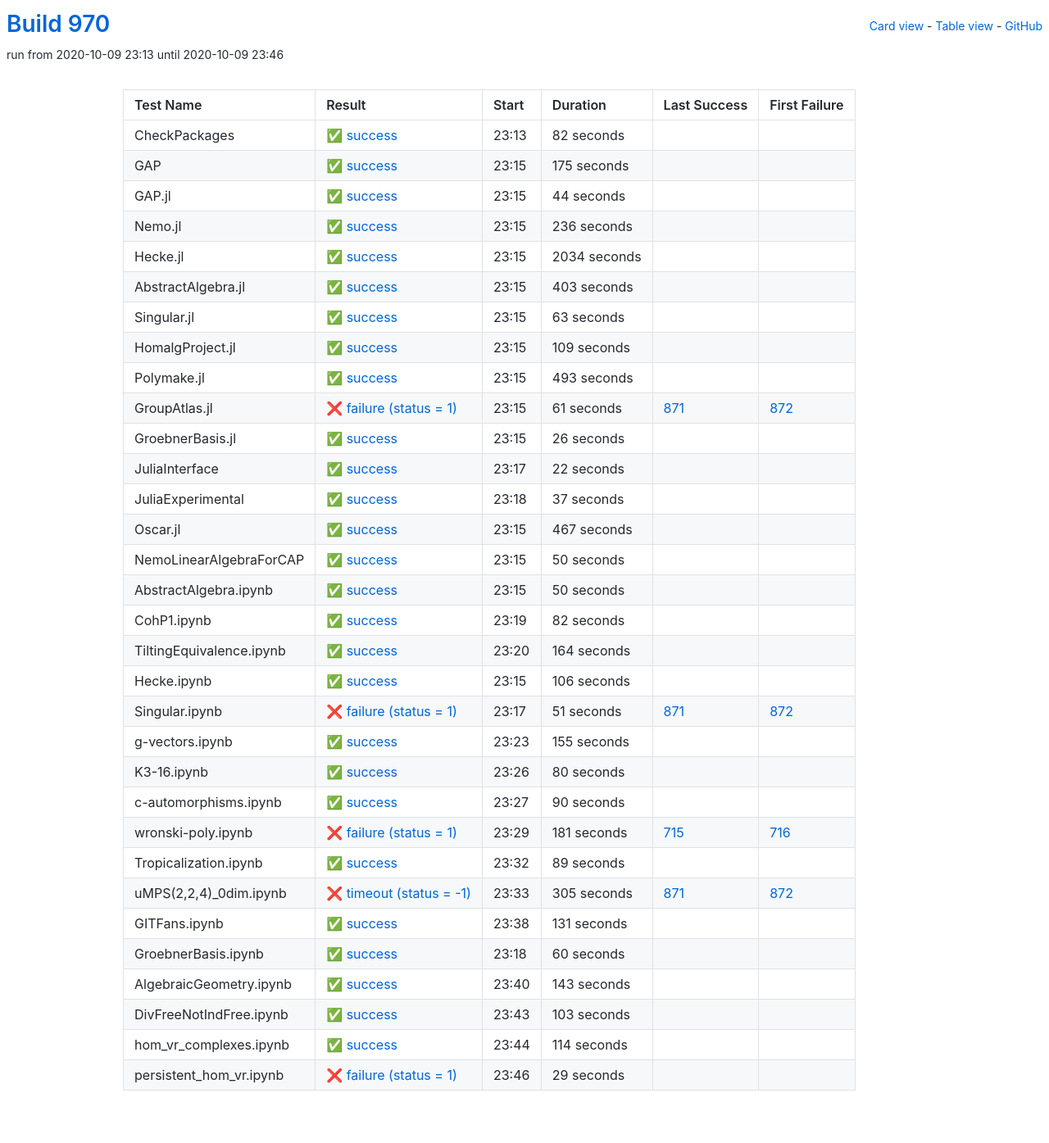
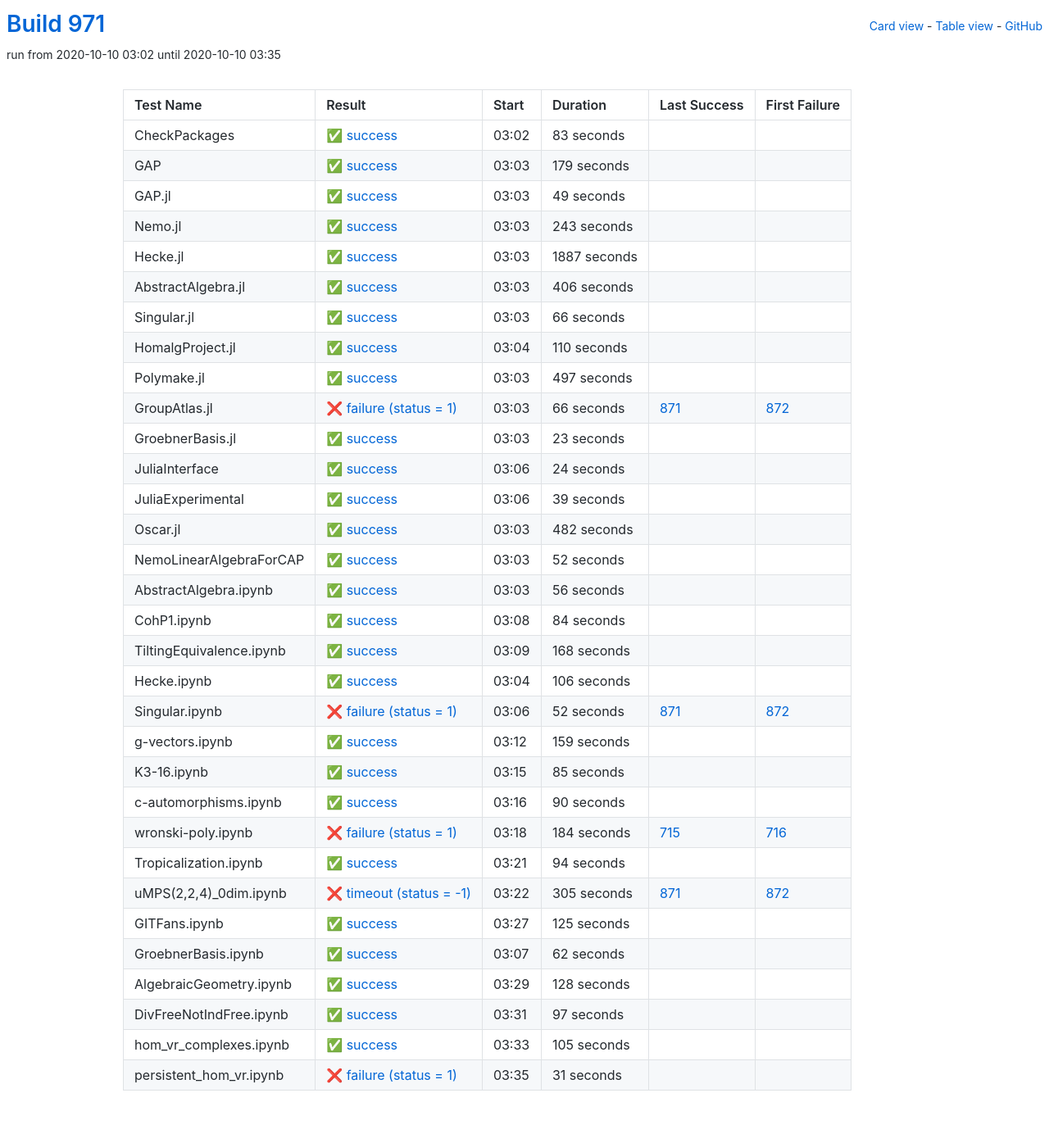
Before and after one commit to oscar-system/oscar-ci-status-stable, a Jekyll site: the page built from table.html, in a window 1280 px wide. Shown: the whole page at 82% size. Built offline with Jekyll 4.4.1, drawn with Linux system fonts in a browser that asks for light colours.

Commit message:
Build #971

```diff
--- a/_data/ci.yml
+++ b/_data/ci.yml
@@ -1,6 +1,6 @@
 ---
-build: 970
-build_url: https://oscarci.mathematik.uni-kl.de/job/oscar-stable/970/
+build: 971
+build_url: https://oscarci.mathematik.uni-kl.de/job/oscar-stable/971/
 job: oscar-stable
 organization: oscar-system
 repo: oscar-ci-status-stable
@@ -8,224 +8,224 @@ repourl: https://github.com/oscar-system/oscar-ci-status-stable
 tests:
 - name: CheckPackages
   id: checkpackages
-  log: https://oscarci.mathematik.uni-kl.de/job/oscar-stable/970/artifact/logs/build-970/CheckPackages.log
-  start: 2020-10-09 23:13
+  log: https://oscarci.mathematik.uni-kl.de/job/oscar-stable/971/artifact/logs/build-971/CheckPackages.log
+  start: 2020-10-10 03:02
   success: true
   exitcode: 0
   status: success
-  duration: 82
+  duration: 83
   last_success: false
   last_success_url:
   first_failure: false
   first_failure_url:
 - name: GAP
   id: gap
-  log: https://oscarci.mathematik.uni-kl.de/job/oscar-stable/970/artifact/logs/build-970/GAP.log
-  start: 2020-10-09 23:15
+  log: https://oscarci.mathematik.uni-kl.de/job/oscar-stable/971/artifact/logs/build-971/GAP.log
+  start: 2020-10-10 03:03
   success: true
   exitcode: 0
   status: success
-  duration: 175
+  duration: 179
   last_success: false
   last_success_url:
   first_failure: false
   first_failure_url:
 - name: GAP.jl
   id: gap-jl
-  log: https://oscarci.mathematik.uni-kl.de/job/oscar-stable/970/artifact/logs/build-970/GAP.jl.log
-  start: 2020-10-09 23:15
+  log: https://oscarci.mathematik.uni-kl.de/job/oscar-stable/971/artifact/logs/build-971/GAP.jl.log
+  start: 2020-10-10 03:03
   success: true
   exitcode: 0
   status: success
-  duration: 44
+  duration: 49
   last_success: false
   last_success_url:
   first_failure: false
   first_failure_url:
 - name: Nemo.jl
   id: nemo-jl
-  log: https://oscarci.mathematik.uni-kl.de/job/oscar-stable/970/artifact/logs/build-970/Nemo.jl.log
-  start: 2020-10-09 23:15
+  log: https://oscarci.mathematik.uni-kl.de/job/oscar-stable/971/artifact/logs/build-971/Nemo.jl.log
+  start: 2020-10-10 03:03
   success: true
   exitcode: 0
   status: success
-  duration: 236
+  duration: 243
   last_success: false
   last_success_url:
   first_failure: false
   first_failure_url:
 - name: Hecke.jl
   id: hecke-jl
-  log: https://oscarci.mathematik.uni-kl.de/job/oscar-stable/970/artifact/logs/build-970/Hecke.jl.log
-  start: 2020-10-09 23:15
+  log: https://oscarci.mathematik.uni-kl.de/job/oscar-stable/971/artifact/logs/build-971/Hecke.jl.log
+  start: 2020-10-10 03:03
   success: true
   exitcode: 0
   status: success
-  duration: 2034
+  duration: 1887
   last_success: false
   last_success_url:
   first_failure: false
   first_failure_url:
 - name: AbstractAlgebra.jl
   id: abstractalgebra-jl
-  log: https://oscarci.mathematik.uni-kl.de/job/oscar-stable/970/artifact/logs/build-970/AbstractAlgebra.jl.log
-  start: 2020-10-09 23:15
+  log: https://oscarci.mathematik.uni-kl.de/job/oscar-stable/971/artifact/logs/build-971/AbstractAlgebra.jl.log
+  start: 2020-10-10 03:03
   success: true
   exitcode: 0
   status: success
-  duration: 403
+  duration: 406
   last_success: false
   last_success_url:
   first_failure: false
   first_failure_url:
 - name: Singular.jl
   id: singular-jl
-  log: https://oscarci.mathematik.uni-kl.de/job/oscar-stable/970/artifact/logs/build-970/Singular.jl.log
-  start: 2020-10-09 23:15
+  log: https://oscarci.mathematik.uni-kl.de/job/oscar-stable/971/artifact/logs/build-971/Singular.jl.log
+  start: 2020-10-10 03:03
   success: true
   exitcode: 0
   status: success
-  duration: 63
+  duration: 66
   last_success: false
   last_success_url:
   first_failure: false
   first_failure_url:
 - name: HomalgProject.jl
   id: homalgproject-jl
-  log: https://oscarci.mathematik.uni-kl.de/job/oscar-stable/970/artifact/logs/build-970/HomalgProject.jl.log
-  start: 2020-10-09 23:15
+  log: https://oscarci.mathematik.uni-kl.de/job/oscar-stable/971/artifact/logs/build-971/HomalgProject.jl.log
+  start: 2020-10-10 03:04
   success: true
   exitcode: 0
   status: success
-  duration: 109
+  duration: 110
   last_success: false
   last_success_url:
   first_failure: false
   first_failure_url:
 - name: Polymake.jl
   id: polymake-jl
-  log: https://oscarci.mathematik.uni-kl.de/job/oscar-stable/970/artifact/logs/build-970/Polymake.jl.log
-  start: 2020-10-09 23:15
+  log: https://oscarci.mathematik.uni-kl.de/job/oscar-stable/971/artifact/logs/build-971/Polymake.jl.log
+  start: 2020-10-10 03:03
   success: true
   exitcode: 0
   status: success
-  duration: 493
+  duration: 497
   last_success: false
   last_success_url:
   first_failure: false
   first_failure_url:
 - name: GroupAtlas.jl
   id: groupatlas-jl
-  log: https://oscarci.mathematik.uni-kl.de/job/oscar-stable/970/artifact/logs/build-970/GroupAtlas.jl.log
-  start: 2020-10-09 23:15
+  log: https://oscarci.mathematik.uni-kl.de/job/oscar-stable/971/artifact/logs/build-971/GroupAtlas.jl.log
+  start: 2020-10-10 03:03
   success: false
   exitcode: 1
   status: failure
-  duration: 61
+  duration: 66
   last_success: 871
   last_success_url: https://oscarci.mathematik.uni-kl.de/job/oscar-stable/871/
   first_failure: 872
   first_failure_url: https://oscarci.mathematik.uni-kl.de/job/oscar-stable/872/
 - name: GroebnerBasis.jl
   id: groebnerbasis-jl
-  log: https://oscarci.mathematik.uni-kl.de/job/oscar-stable/970/artifact/logs/build-970/GroebnerBasis.jl.log
-  start: 2020-10-09 23:15
+  log: https://oscarci.mathematik.uni-kl.de/job/oscar-stable/971/artifact/logs/build-971/GroebnerBasis.jl.log
+  start: 2020-10-10 03:03
   success: true
   exitcode: 0
   status: success
-  duration: 26
+  duration: 23
   last_success: false
   last_success_url:
   first_failure: false
   first_failure_url:
 - name: JuliaInterface
   id: juliainterface
-  log: https://oscarci.mathematik.uni-kl.de/job/oscar-stable/970/artifact/logs/build-970/JuliaInterface.log
-  start: 2020-10-09 23:17
+  log: https://oscarci.mathematik.uni-kl.de/job/oscar-stable/971/artifact/logs/build-971/JuliaInterface.log
+  start: 2020-10-10 03:06
   success: true
   exitcode: 0
   status: success
-  duration: 22
+  duration: 24
   last_success: false
   last_success_url:
   first_failure: false
   first_failure_url:
 - name: JuliaExperimental
   id: juliaexperimental
-  log: https://oscarci.mathematik.uni-kl.de/job/oscar-stable/970/artifact/logs/build-970/JuliaExperimental.log
-  start: 2020-10-09 23:18
+  log: https://oscarci.mathematik.uni-kl.de/job/oscar-stable/971/artifact/logs/build-971/JuliaExperimental.log
+  start: 2020-10-10 03:06
   success: true
   exitcode: 0
   status: success
-  duration: 37
+  duration: 39
   last_success: false
   last_success_url:
   first_failure: false
   first_failure_url:
 - name: Oscar.jl
   id: oscar-jl
-  log: https://oscarci.mathematik.uni-kl.de/job/oscar-stable/970/artifact/logs/build-970/Oscar.jl.log
-  start: 2020-10-09 23:15
+  log: https://oscarci.mathematik.uni-kl.de/job/oscar-stable/971/artifact/logs/build-971/Oscar.jl.log
+  start: 2020-10-10 03:03
   success: true
   exitcode: 0
   status: success
-  duration: 467
+  duration: 482
   last_success: false
   last_success_url:
   first_failure: false
   first_failure_url:
 - name: NemoLinearAlgebraForCAP
   id: nemolinearalgebraforcap
-  log: https://oscarci.mathematik.uni-kl.de/job/oscar-stable/970/artifact/logs/build-970/NemoLinearAlgebraForCAP.log
-  start: 2020-10-09 23:15
+  log: https://oscarci.mathematik.uni-kl.de/job/oscar-stable/971/artifact/logs/build-971/NemoLinearAlgebraForCAP.log
+  start: 2020-10-10 03:03
   success: true
   exitcode: 0
   status: success
-  duration: 50
+  duration: 52
   last_success: false
   last_success_url:
   first_failure: false
   first_failure_url:
 - name: AbstractAlgebra.ipynb
   id: abstractalgebra-ipynb
-  log: https://oscarci.mathematik.uni-kl.de/job/oscar-stable/970/artifact/logs/build-970/AbstractAlgebra.ipynb.log
-  start: 2020-10-09 23:15
+  log: https://oscarci.mathematik.uni-kl.de/job/oscar-stable/971/artifact/logs/build-971/AbstractAlgebra.ipynb.log
+  start: 2020-10-10 03:03
   success: true
   exitcode: 0
   status: success
-  duration: 50
+  duration: 56
   last_success: false
   last_success_url:
   first_failure: false
   first_failure_url:
 - name: CohP1.ipynb
   id: cohp1-ipynb
-  log: https://oscarci.mathematik.uni-kl.de/job/oscar-stable/970/artifact/logs/build-970/CohP1.ipynb.log
-  start: 2020-10-09 23:19
+  log: https://oscarci.mathematik.uni-kl.de/job/oscar-stable/971/artifact/logs/build-971/CohP1.ipynb.log
+  start: 2020-10-10 03:08
   success: true
   exitcode: 0
   status: success
-  duration: 82
+  duration: 84
   last_success: false
   last_success_url:
   first_failure: false
   first_failure_url:
 - name: TiltingEquivalence.ipynb
   id: tiltingequivalence-ipynb
-  log: https://oscarci.mathematik.uni-kl.de/job/oscar-stable/970/artifact/logs/build-970/TiltingEquivalence.ipynb.log
-  start: 2020-10-09 23:20
+  log: https://oscarci.mathematik.uni-kl.de/job/oscar-stable/971/artifact/logs/build-971/TiltingEquivalence.ipynb.log
+  start: 2020-10-10 03:09
   success: true
   exitcode: 0
   status: success
-  duration: 164
+  duration: 168
   last_success: false
   last_success_url:
   first_failure: false
   first_failure_url:
 - name: Hecke.ipynb
   id: hecke-ipynb
-  log: https://oscarci.mathematik.uni-kl.de/job/oscar-stable/970/artifact/logs/build-970/Hecke.ipynb.log
-  start: 2020-10-09 23:15
+  log: https://oscarci.mathematik.uni-kl.de/job/oscar-stable/971/artifact/logs/build-971/Hecke.ipynb.log
+  start: 2020-10-10 03:04
   success: true
   exitcode: 0
   status: success
@@ -236,44 +236,44 @@ tests:
   first_failure_url:
 - name: Singular.ipynb
   id: singular-ipynb
-  log: https://oscarci.mathematik.uni-kl.de/job/oscar-stable/970/artifact/logs/build-970/Singular.ipynb.log
-  start: 2020-10-09 23:17
+  log: https://oscarci.mathematik.uni-kl.de/job/oscar-stable/971/artifact/logs/build-971/Singular.ipynb.log
+  start: 2020-10-10 03:06
   success: false
   exitcode: 1
   status: failure
-  duration: 51
+  duration: 52
   last_success: 871
   last_success_url: https://oscarci.mathematik.uni-kl.de/job/oscar-stable/871/
   first_failure: 872
   first_failure_url: https://oscarci.mathematik.uni-kl.de/job/oscar-stable/872/
 - name: g-vectors.ipynb
   id: g-vectors-ipynb
-  log: https://oscarci.mathematik.uni-kl.de/job/oscar-stable/970/artifact/logs/build-970/g-vectors.ipynb.log
-  start: 2020-10-09 23:23
+  log: https://oscarci.mathematik.uni-kl.de/job/oscar-stable/971/artifact/logs/build-971/g-vectors.ipynb.log
+  start: 2020-10-10 03:12
   success: true
   exitcode: 0
   status: success
-  duration: 155
+  duration: 159
   last_success: false
   last_success_url:
   first_failure: false
   first_failure_url:
 - name: K3-16.ipynb
   id: k3-16-ipynb
-  log: https://oscarci.mathematik.uni-kl.de/job/oscar-stable/970/artifact/logs/build-970/K3-16.ipynb.log
-  start: 2020-10-09 23:26
+  log: https://oscarci.mathematik.uni-kl.de/job/oscar-stable/971/artifact/logs/build-971/K3-16.ipynb.log
+  start: 2020-10-10 03:15
   success: true
   exitcode: 0
   status: success
-  duration: 80
+  duration: 85
   last_success: false
   last_success_url:
   first_failure: false
   first_failure_url:
 - name: c-automorphisms.ipynb
   id: c-automorphisms-ipynb
-  log: https://oscarci.mathematik.uni-kl.de/job/oscar-stable/970/artifact/logs/build-970/c-automorphisms.ipynb.log
-  start: 2020-10-09 23:27
+  log: https://oscarci.mathematik.uni-kl.de/job/oscar-stable/971/artifact/logs/build-971/c-automorphisms.ipynb.log
+  start: 2020-10-10 03:16
   success: true
   exitcode: 0
   status: success
@@ -284,32 +284,32 @@ tests:
   first_failure_url:
 - name: wronski-poly.ipynb
   id: wronski-poly-ipynb
-  log: https://oscarci.mathematik.uni-kl.de/job/oscar-stable/970/artifact/logs/build-970/wronski-poly.ipynb.log
-  start: 2020-10-09 23:29
+  log: https://oscarci.mathematik.uni-kl.de/job/oscar-stable/971/artifact/logs/build-971/wronski-poly.ipynb.log
+  start: 2020-10-10 03:18
   success: false
   exitcode: 1
   status: failure
-  duration: 181
+  duration: 184
   last_success: 715
   last_success_url: https://oscarci.mathematik.uni-kl.de/job/oscar-stable/715/
   first_failure: 716
   first_failure_url: https://oscarci.mathematik.uni-kl.de/job/oscar-stable/716/
 - name: Tropicalization.ipynb
   id: tropicalization-ipynb
-  log: https://oscarci.mathematik.uni-kl.de/job/oscar-stable/970/artifact/logs/build-970/Tropicalization.ipynb.log
-  start: 2020-10-09 23:32
+  log: https://oscarci.mathematik.uni-kl.de/job/oscar-stable/971/artifact/logs/build-971/Tropicalization.ipynb.log
+  start: 2020-10-10 03:21
   success: true
   exitcode: 0
   status: success
-  duration: 89
+  duration: 94
   last_success: false
   last_success_url:
   first_failure: false
   first_failure_url:
 - name: uMPS(2,2,4)_0dim.ipynb
   id: umps-2-2-4-0dim-ipynb
-  log: https://oscarci.mathematik.uni-kl.de/job/oscar-stable/970/artifact/logs/build-970/uMPS-2-2-4-_0dim.ipynb.log
-  start: 2020-10-09 23:33
+  log: https://oscarci.mathematik.uni-kl.de/job/oscar-stable/971/artifact/logs/build-971/uMPS-2-2-4-_0dim.ipynb.log
+  start: 2020-10-10 03:22
   success: false
   exitcode: -1
   status: timeout
@@ -320,72 +320,72 @@ tests:
   first_failure_url: https://oscarci.mathematik.uni-kl.de/job/oscar-stable/872/
 - name: GITFans.ipynb
   id: gitfans-ipynb
-  log: https://oscarci.mathematik.uni-kl.de/job/oscar-stable/970/artifact/logs/build-970/GITFans.ipynb.log
-  start: 2020-10-09 23:38
+  log: https://oscarci.mathematik.uni-kl.de/job/oscar-stable/971/artifact/logs/build-971/GITFans.ipynb.log
+  start: 2020-10-10 03:27
   success: true
   exitcode: 0
   status: success
-  duration: 131
+  duration: 125
   last_success: false
   last_success_url:
   first_failure: false
   first_failure_url:
 - name: GroebnerBasis.ipynb
   id: groebnerbasis-ipynb
-  log: https://oscarci.mathematik.uni-kl.de/job/oscar-stable/970/artifact/logs/build-970/GroebnerBasis.ipynb.log
-  start: 2020-10-09 23:18
+  log: https://oscarci.mathematik.uni-kl.de/job/oscar-stable/971/artifact/logs/build-971/GroebnerBasis.ipynb.log
+  start: 2020-10-10 03:07
   success: true
   exitcode: 0
   status: success
-  duration: 60
+  duration: 62
   last_success: false
   last_success_url:
   first_failure: false
   first_failure_url:
 - name: AlgebraicGeometry.ipynb
   id: algebraicgeometry-ipynb
-  log: https://oscarci.mathematik.uni-kl.de/job/oscar-stable/970/artifact/logs/build-970/AlgebraicGeometry.ipynb.log
-  start: 2020-10-09 23:40
+  log: https://oscarci.mathematik.uni-kl.de/job/oscar-stable/971/artifact/logs/build-971/AlgebraicGeometry.ipynb.log
+  start: 2020-10-10 03:29
   success: true
   exitcode: 0
   status: success
-  duration: 143
+  duration: 128
   last_success: false
   last_success_url:
   first_failure: false
   first_failure_url:
 - name: DivFreeNotIndFree.ipynb
   id: divfreenotindfree-ipynb
-  log: https://oscarci.mathematik.uni-kl.de/job/oscar-stable/970/artifact/logs/build-970/DivFreeNotIndFree.ipynb.log
-  start: 2020-10-09 23:43
+  log: https://oscarci.mathematik.uni-kl.de/job/oscar-stable/971/artifact/logs/build-971/DivFreeNotIndFree.ipynb.log
+  start: 2020-10-10 03:31
   success: true
   exitcode: 0
   status: success
-  duration: 103
+  duration: 97
   last_success: false
   last_success_url:
   first_failure: false
   first_failure_url:
 - name: hom_vr_complexes.ipynb
   id: hom-vr-complexes-ipynb
-  log: https://oscarci.mathematik.uni-kl.de/job/oscar-stable/970/artifact/logs/build-970/hom_vr_complexes.ipynb.log
-  start: 2020-10-09 23:44
+  log: https://oscarci.mathematik.uni-kl.de/job/oscar-stable/971/artifact/logs/build-971/hom_vr_complexes.ipynb.log
+  start: 2020-10-10 03:33
   success: true
   exitcode: 0
   status: success
-  duration: 114
+  duration: 105
   last_success: false
   last_success_url:
   first_failure: false
   first_failure_url:
 - name: persistent_hom_vr.ipynb
   id: persistent-hom-vr-ipynb
-  log: https://oscarci.mathematik.uni-kl.de/job/oscar-stable/970/artifact/logs/build-970/persistent_hom_vr.ipynb.log
-  start: 2020-10-09 23:46
+  log: https://oscarci.mathematik.uni-kl.de/job/oscar-stable/971/artifact/logs/build-971/persistent_hom_vr.ipynb.log
+  start: 2020-10-10 03:35
   success: false
   exitcode: 1
   status: failure
-  duration: 29
+  duration: 31
   last_success: false
   last_success_url:
   first_failure: false
```
Also changed, not shown: README.md.
